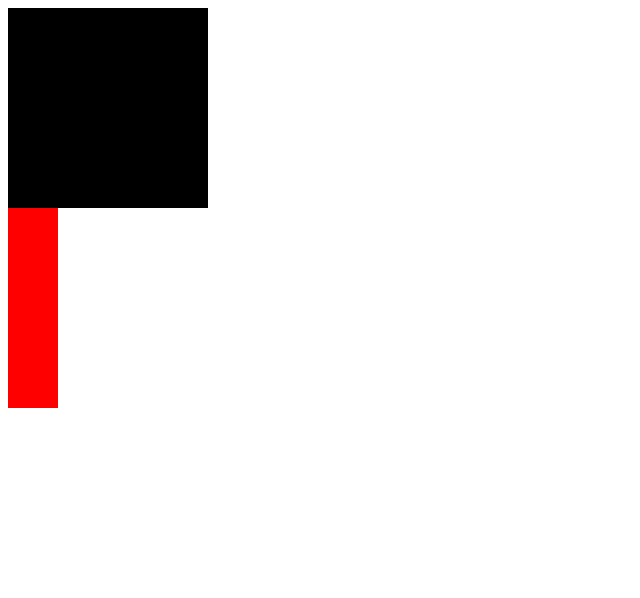
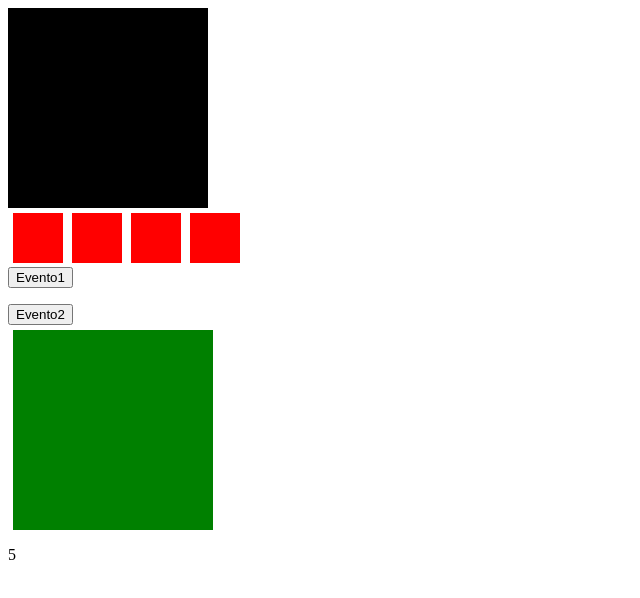
Before and after one commit to cristhiamVasquez/JS-basico, a plain HTML site: page index.html in a window 1280 px wide. Shown: the whole page, without its empty margins (0-640 px from the left). Drawn offline with Linux system fonts and the light colour scheme.

Commit message:
avances hasta intervalos

```diff
--- a/index.html
+++ b/index.html
@@ -17,10 +17,28 @@
     <div class="cajas"></div>
     <div class="cajas"></div>
 
+
+    <!--================================
+        EVENTOS
+    =================================-->
+    <button style="display: block" onclick="cambiarColor()">Evento1</button>
+    <p></p>
+    <button id="boton">Evento2</button>
+
+    <div id="recuadro" style="width: 200px; height: 200px; background: green; margin: 5px"></div>
+
+    <!--================================
+        INTERVALOS DE TIEMPO
+    =================================-->
+    <p id="tiempo">0</p>
+
+
     <script src="js/variables.js"></script>
     <script src="js/funciones.js"></script>
     <script src="js/condiciones.js"></script>
     <script src="js/ciclos.js"></script>
+    <script src="js/eventos.js"></script>
+    <script src="js/intervalosAndRetardosDeTiempo.js"></script>
 
 </body>
 
--- a/js/ciclos.js
+++ b/js/ciclos.js
@@ -12,6 +12,9 @@ for (var i = 0; i < cajas.length; i++) {
     cajas[i].style.width = "50px";
     cajas[i].style.height = "50px";
     cajas[i].style.background = "red";
+    cajas[i].style.marginTop = "5px";
+    cajas[i].style.marginLeft = "5px";
+    cajas[i].style.display = "inline-block";
 
 }
 
--- /dev/null
+++ b/js/eventos.js
@@ -0,0 +1,25 @@
+var recuadro = document.querySelector("#recuadro");
+
+/*========================
+       eventos DOOM
+=========================*/
+
+function cambiarColor() {
+
+    recuadro.style.background = "yellow";
+
+}
+
+/*========================
+       eventos JS
+=========================*/
+
+var boton = document.querySelector("#boton");
+boton.addEventListener("click", moverCaja);
+
+function moverCaja() {
+
+    recuadro.style.width = "500px";
+    recuadro.style.transition = "1s width ease";
+
+}
--- /dev/null
+++ b/js/intervalosAndRetardosDeTiempo.js
@@ -0,0 +1,16 @@
+var tiempo = document.querySelector("#tiempo");
+var segundo = 0;
+
+/*=====================================
+SET INTERVAL (Intervalo de tiempo)
+setInterval(function, tiempo)
+======================================*/
+
+setInterval(function() {
+
+    segundo++;
+    tiempo.innerHTML = segundo;
+
+    //console.log(`segundo ${segundo}`);
+
+}, 1000);
```
